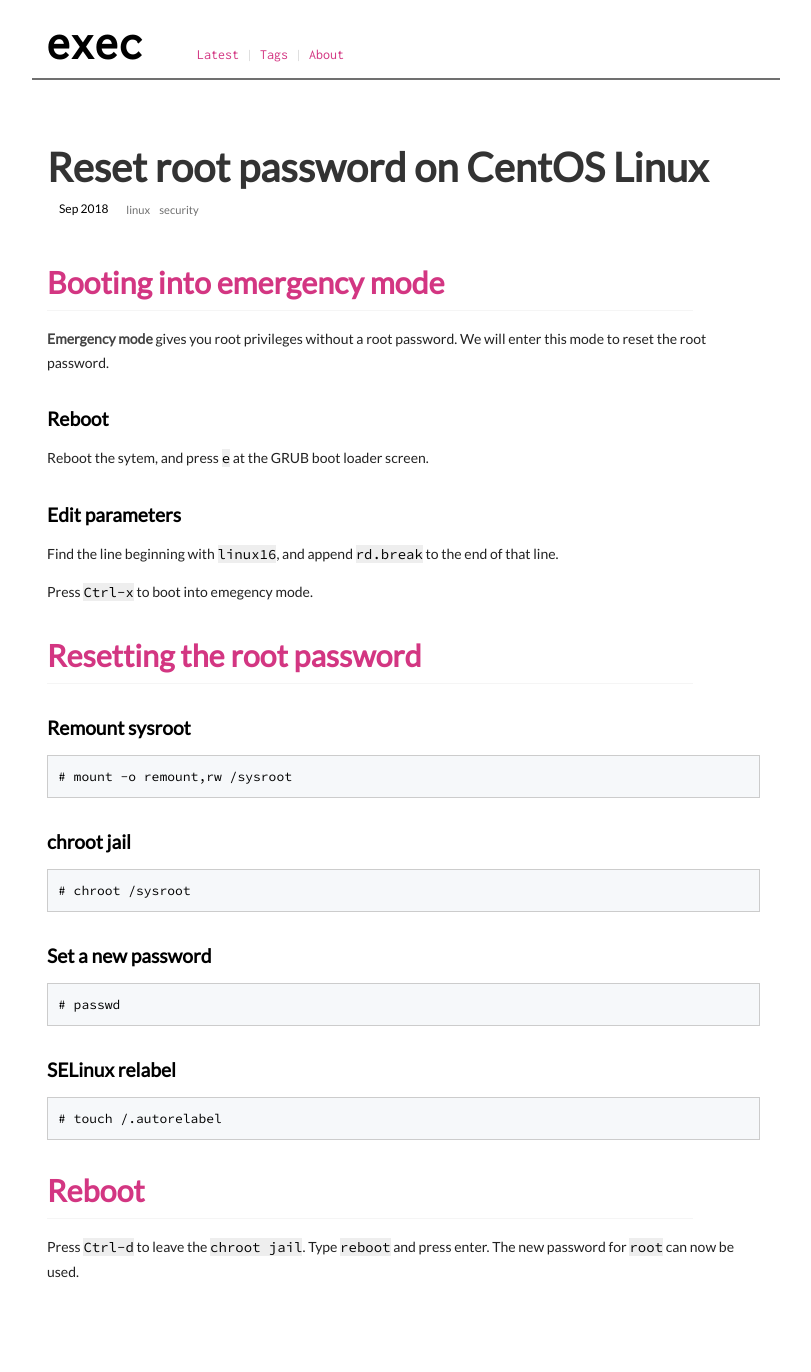
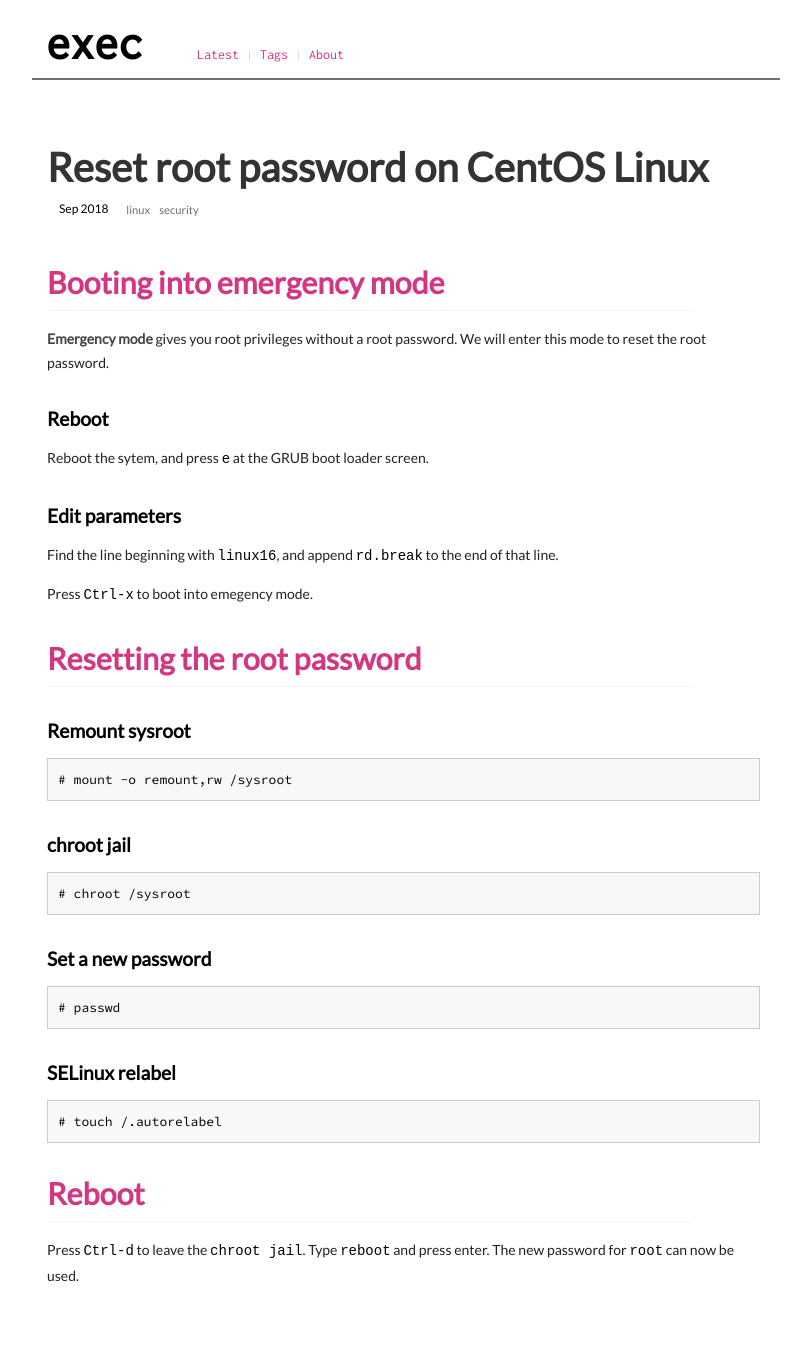
Before and after one commit to execas/execas.github.io, a Jekyll site: the page built from _posts/2018-09-03-reset-root-password-on-centos-linux.md, in a window 1280 px wide. Shown: the whole page, without its empty margins (234-1045 px from the left). Built offline with Jekyll 4.4.1, drawn with Linux system fonts in a browser that asks for light colours.

Commit message:
Update execas.css

```diff
--- a/css/execas.css
+++ b/css/execas.css
@@ -81,7 +81,7 @@
      padding:0;
 }
 code {
-     background-color: #eeeeee;
+     background-color: #f6f8fa
      font-family: "Source Code Pro", monospace;
      whitespace:normal;
      color:#000000;
```
